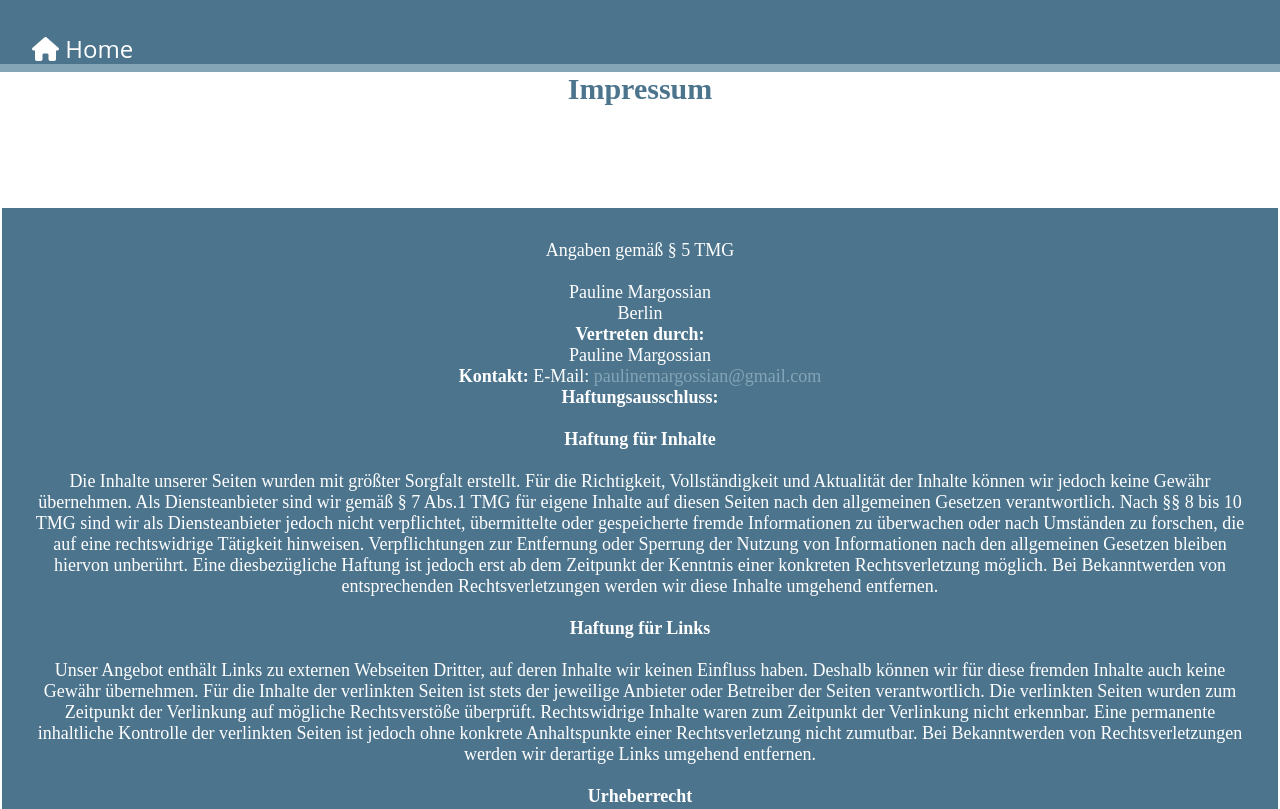
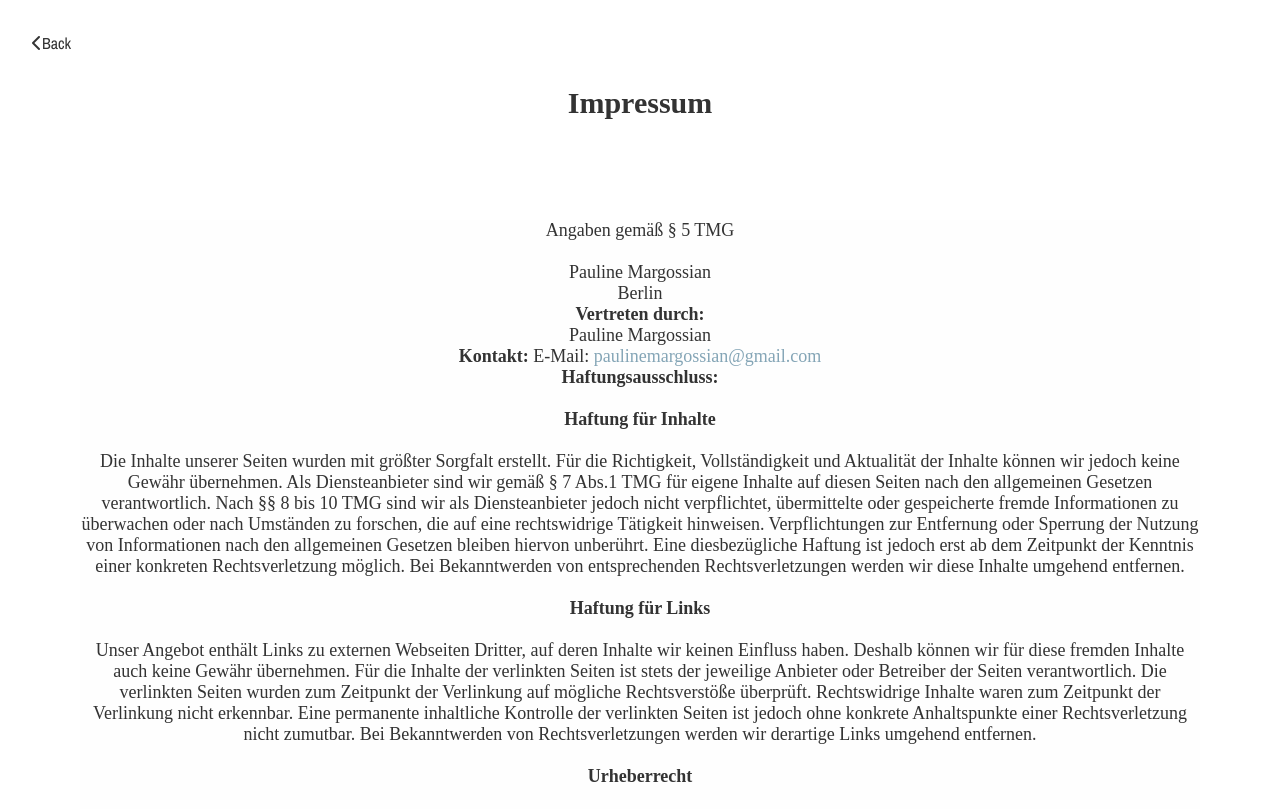
Before and after one commit to paulinemarg/portfolio, a plain HTML site: page impressum.html in a window 1280 px wide. Shown: the top 809 px of the page. Drawn offline with nearby package versions, Linux system fonts and the light colour scheme.

Commit message:
updated impressum style

```diff
--- a/impressum.html
+++ b/impressum.html
@@ -15,11 +15,12 @@
         <i class="fas fa-angle-up"></i>
     </div>
     <header class="impressum-header">
-      <a href="index.html" class="home-link"><i class="fa fa-home"></i> Home</a>
+      <a href="index.html" class="back-link"><i class="fa-solid fa-chevron-left"></i>Back</a>
     </header>
     <h1 class="impressum-title">Impressum</h1>
 <!--Impressum start-->
 <section>
+  <div class="max-width">
   <div class='impressum'>
     <p>Angaben gemäß § 5 TMG</p><br>
     <p>Pauline Margossian <br>
@@ -49,6 +50,7 @@
     Der Nutzung von im Rahmen der Impressumspflicht veröffentlichten Kontaktdaten durch Dritte zur Übersendung von nicht ausdrücklich angeforderter Werbung und Informationsmaterialien wird hiermit ausdrücklich widersprochen. Die Betreiber der Seiten behalten sich ausdrücklich rechtliche Schritte im Falle der unverlangten Zusendung von Werbeinformationen, etwa durch Spam-Mails, vor.<br></p>
     <br>Website Impressum erstellt durch <a href="https://www.impressum-generator.de">impressum-generator.de</a> von der <a href="https://www.kanzlei-hasselbach.de/" rel="nofollow">Kanzlei Hasselbach</a>
  </div>
+ </div>
 </section>
 </body>
 <!-- footer section start -->
--- a/styles.css
+++ b/styles.css
@@ -751,12 +751,8 @@ footer span a:hover {
 
 /* Impressum */
 .impressum {
-    width: 100%;
-    justify-content: center;
-    border: 2px solid #fff;
-    padding: 2rem;
-    background-color: #4c748d;
-    color: #fff;
+    background-color: #fefefe;
+    color: #333;
     text-align: center;
     font-size: 18px;
 }
@@ -768,23 +764,30 @@ footer span a:hover {
 .impressum-title {
     text-align: center;
     font-size: 30px;
-    color: #4c748d;
+    color: #333;
 }
 
 .impressum-header {
     position: sticky;
     top: 0;
     padding: 2em;
-    background: #4c748d;
-    border-bottom: 8px solid #84a5b6;
     text-align: left;
     z-index: 1;
     font-family: 'Archivo Narrow', sans-serif;
 }
 
+.impressum-header a {
+    color: #333;
+}
+
+.page-footer {
+    background-color: #fefefe;
+    color: #333
+}
+
 .home-link {
     text-decoration: none;
-    color: #fff;
+    color: #333;
     font-size: 1.5em;
     font-family: 'Open Sans', sans-serif;
 }
```
